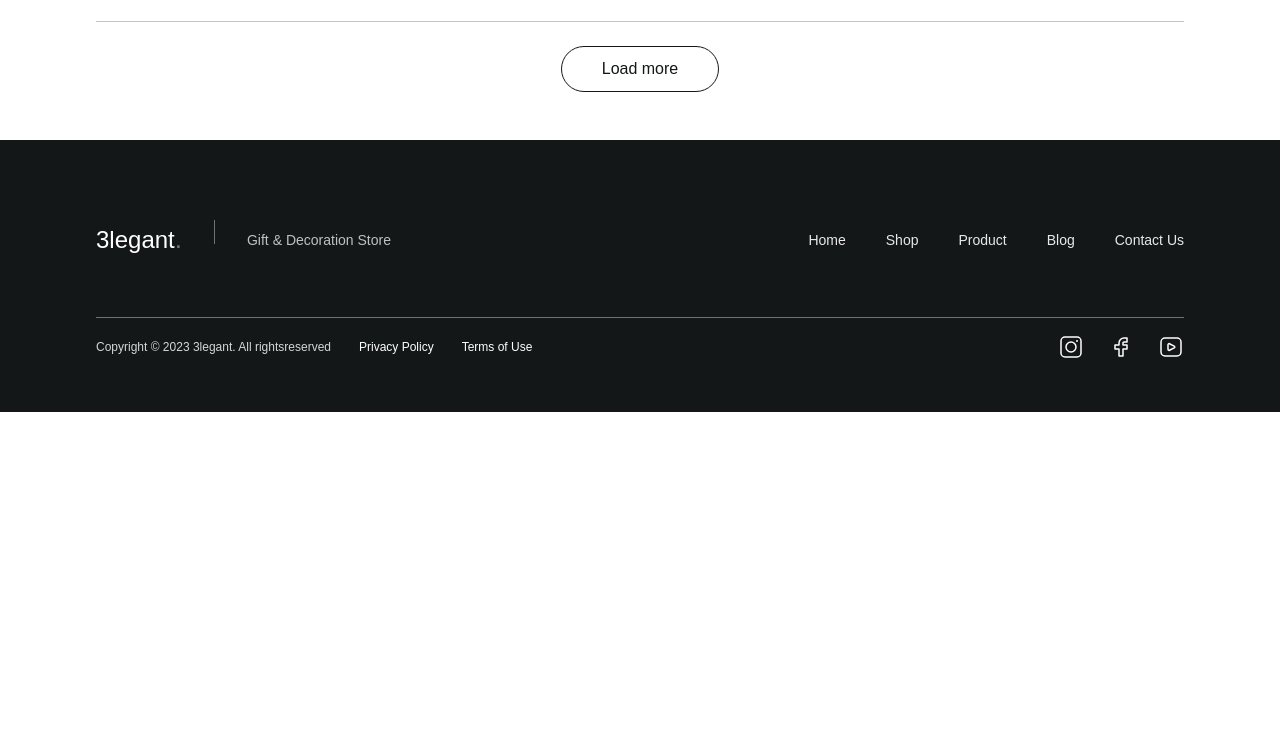
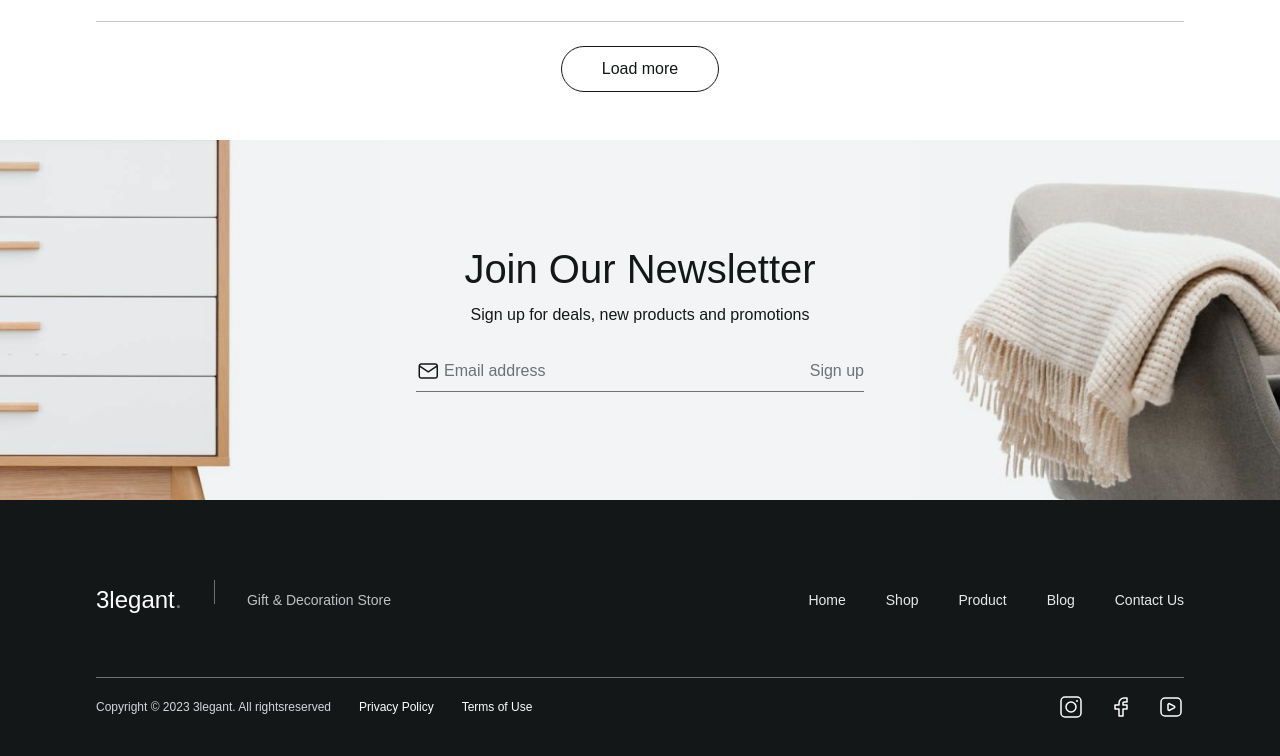
Before and after one commit to Saleh-Nairat/project, a website: page pages/product.html in a window 1280 px wide. Shown: the part 2695-3451 px from the top of the page. Before the commit the page ends 3107 px from the top, so only its background shows below. Drawn offline with Linux system fonts and the light colour scheme.

Commit message:
finish product page

```diff
--- a/pages/product.html
+++ b/pages/product.html
@@ -342,6 +342,24 @@
 
         </section>
 
+        <section
+            class="newsletter-section flex flex-col items-center justify-center bg-[url('../imgs/Newsletter-home-page.png')] bg-cover bg-no-repeat bg-center h-90">
+
+            <h2 class="text-[#141718] max-xs:text-[28px] text-[40px] max-xs:leading-6.5 leading-11 font-medium">Join Our
+                Newsletter</h2>
+            <p class="mt-3 mb-8 text-[10px] sm:text-[16px] text-[#141718] leading-4 sm:leading-6">Sign up for deals, new
+                products and promotions</p>
+            <div
+                class="signup flex justify-between w-[75%] sm:w-[65%] md:w-[50%] lg:w-[40%] xl:w-[35%] border-b border-[#6C7275] pb-2">
+                <div class="email flex gap-1">
+                    <img src="../icons/email-home-page.svg" alt="email">
+                    <span class="text-[#6C7275] text-[16px] leading-6 cursor-pointer">Email address</span>
+                </div>
+                <span class="text-[#6C7275] text-[16px] leading-6 cursor-pointer">Sign up</span>
+            </div>
+
+        </section>
+
     </main>
 
     <footer class="footer bg-[#141718] text-white">
```
